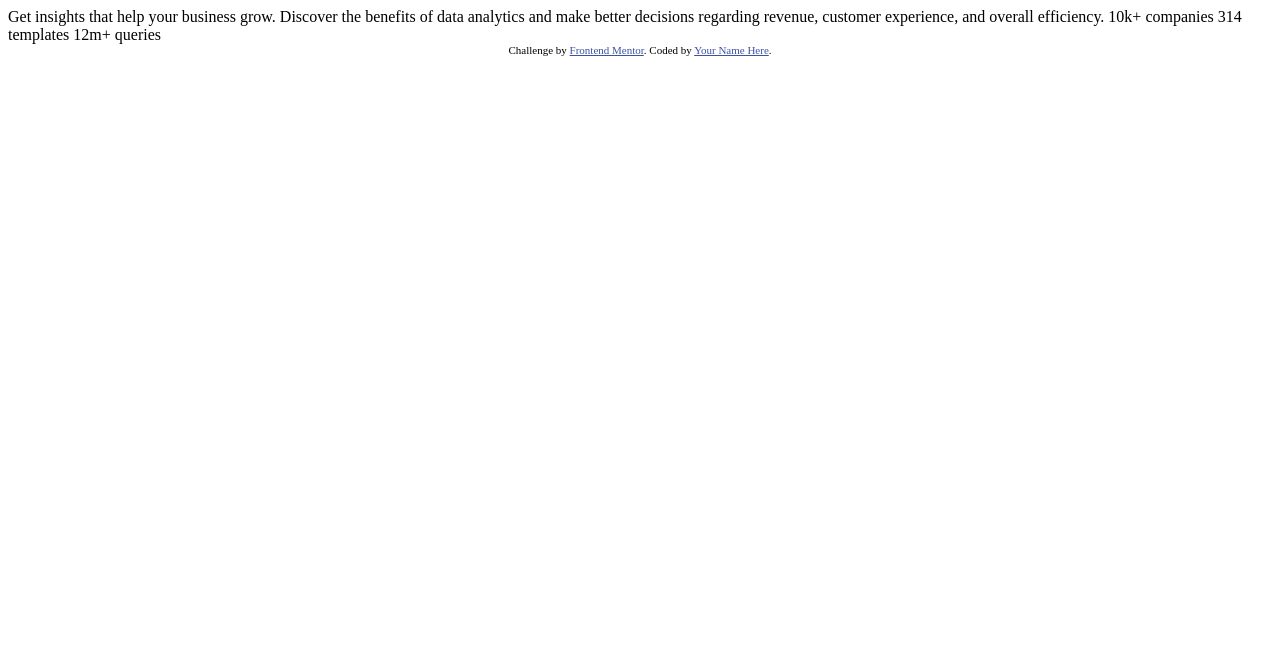
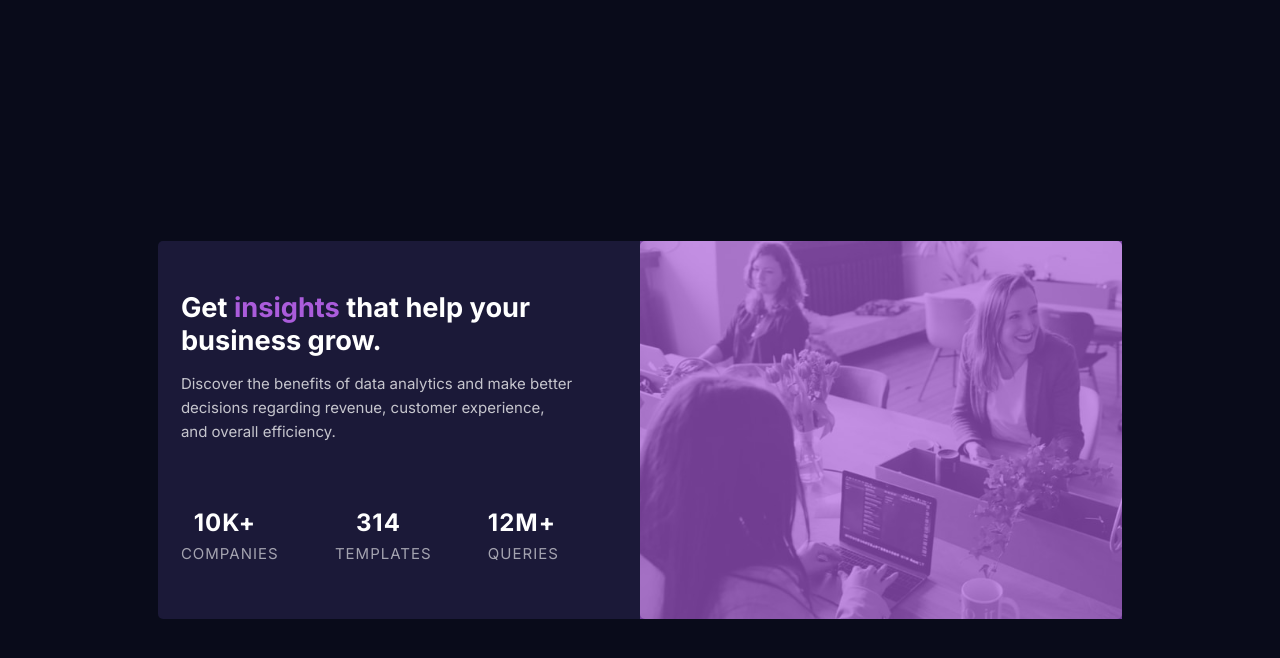
Before and after one commit to brkcln/card-component-main, a plain HTML site: page stats-preview-card-component-main/index.html in a window 1280 px wide. Drawn offline with Linux system fonts and the light colour scheme.

Commit message:
Add files via upload

```diff
--- a/stats-preview-card-component-main/index.html
+++ b/stats-preview-card-component-main/index.html
@@ -1,33 +1,39 @@
 <!DOCTYPE html>
 <html lang="en">
 	<head>
-  <meta charset="UTF-8">
-  <meta name="viewport" content="width=device-width, initial-scale=1.0"> <!-- displays site properly based on user's device -->
+		<meta charset="UTF-8" />
+		<meta name="viewport" content="width=device-width, initial-scale=1.0" />
+		<!-- displays site properly based on user's device -->
 
-  <link rel="icon" type="image/png" sizes="32x32" href="./images/favicon-32x32.png">
-
+		<link rel="icon" type="image/png" sizes="32x32" href="./images/favicon-32x32.png" />
 		<title>Frontend Mentor | Stats preview card component</title>
-
-  <!-- Feel free to remove these styles or customise in your own stylesheet 👍 -->
-  <style>
-    .attribution { font-size: 11px; text-align: center; }
-    .attribution a { color: hsl(228, 45%, 44%); }
-  </style>
+		<link rel="stylesheet" href="style.css" />
 	</head>
 	<body>
-
-  Get insights that help your business grow.
-
-  Discover the benefits of data analytics and make better decisions regarding revenue, customer
-  experience, and overall efficiency.
-
-  10k+ companies
-  314 templates
-  12m+ queries
-
-  <div class="attribution">
-    Challenge by <a href="https://www.frontendmentor.io?ref=challenge" target="_blank">Frontend Mentor</a>.
-    Coded by <a href="#">Your Name Here</a>.
+		<div class="container container--flex">
+			<div class="hero">
+				<div class="hero__image"></div>
+				<div class="hero__text">
+					<h1>Get <span> insights</span> that help your business grow.</h1>
+					<p>Discover the benefits of data analytics and make better decisions regarding revenue, customer experience, and overall efficiency.</p>
+					<div class="hero__statistics">
+						<div class="statistics__items">
+							<p>
+								<span>10k+</span><br />
+								companies
+							</p>
+						</div>
+						<div class="statistics__items">
+							<p>
+								<span> 314<br /></span>templates
+							</p>
+						</div>
+						<div class="statistics__items">
+							<p><span>12m+</span> <br />queries</p>
+						</div>
+					</div>
+				</div>
+			</div>
 		</div>
 	</body>
 </html>
--- /dev/null
+++ b/stats-preview-card-component-main/style.css
@@ -0,0 +1,136 @@
+@import url("https://fonts.googleapis.com/css2?family=Inter:wght@400;700&family=Lexend+Deca&display=swap");
+* {
+	margin: 0;
+	padding: 0;
+	outline: 0;
+	box-sizing: border-box;
+}
+html {
+	height: 100%;
+}
+body {
+	background: hsl(233, 47%, 7%);
+	color: hsl(0, 0%, 100%);
+	-webkit-font-smoothing: antialiased;
+	min-height: 100%;
+	font-size: 15px;
+}
+
+button {
+	cursor: pointer;
+}
+img {
+	max-width: 100%;
+	height: auto;
+	object-fit: cover;
+}
+/* -------------------
+        General
+-----------------------*/
+.container {
+	width: 80%;
+	max-width: 1140px;
+	margin: 2em auto;
+	height: 100vh;
+}
+.container--flex {
+	display: flex;
+	text-align: center;
+	align-items: center;
+	justify-content: center;
+}
+/* ------------------- lower 768px - mobile
+-----------------------*/
+/* -------------------
+        hero section
+-----------------------*/
+.hero {
+	background-color: hsl(244, 38%, 16%);
+	border-radius: 5px;
+	margin-top: 2em;
+}
+.hero__text {
+	padding: 1.5em;
+}
+.hero__text span {
+	color: hsl(277, 64%, 61%);
+}
+.hero__text p {
+	font-family: "Inter", sans-serif;
+	font-weight: 400;
+	color: hsla(0, 0%, 100%, 0.75);
+	margin: 1em 0;
+	line-height: 1.6;
+}
+.hero__text h1 {
+	font-size: 1.7rem;
+	font-family: "Inter", sans-serif;
+	color: hsl(0, 0%, 100%);
+	margin-top: 1em;
+}
+.hero__image {
+	border-radius: 5px;
+	background: url(/images/image-header-mobile.jpg) no-repeat;
+	background-size: cover;
+	background-position: center center;
+	padding: 7em 0;
+	position: relative;
+}
+.hero__image::before {
+	content: "";
+	position: absolute;
+	top: 0;
+	left: 0;
+	width: 100%;
+	height: 100%;
+	background-color: hsla(277, 64%, 61%, 0.658);
+}
+
+/*  statics*/
+
+.statistics__items {
+	margin: 2em 0 1em;
+	text-align: center;
+}
+.statistics__items span {
+	color: hsl(0, 0%, 100%);
+	font-size: 1.5rem;
+	font-weight: 700;
+}
+.statistics__items p {
+	color: hsla(0, 0%, 100%, 0.6);
+	text-transform: uppercase;
+	font-weight: 400;
+	letter-spacing: 1px;
+}
+/* -------------------
+        higher 768px
+-----------------------*/
+@media screen and (min-width: 768px) {
+	.hero {
+		display: flex;
+		text-align: left;
+		margin: 0;
+	}
+	.hero__image {
+		order: 2;
+		flex: 50%;
+		padding: 0;
+	}
+	.hero__text {
+		order: 1;
+		flex: 50%;
+	}
+	.hero__text h1,
+	p,
+	.hero__statistics {
+		max-width: 90%;
+	}
+	.hero__statistics {
+		display: flex;
+		justify-content: space-between;
+	}
+	.statistics__items {
+		margin-right: 1em;
+	}
+}
```
Lines whose indentation alone changed are shown as unchanged.
